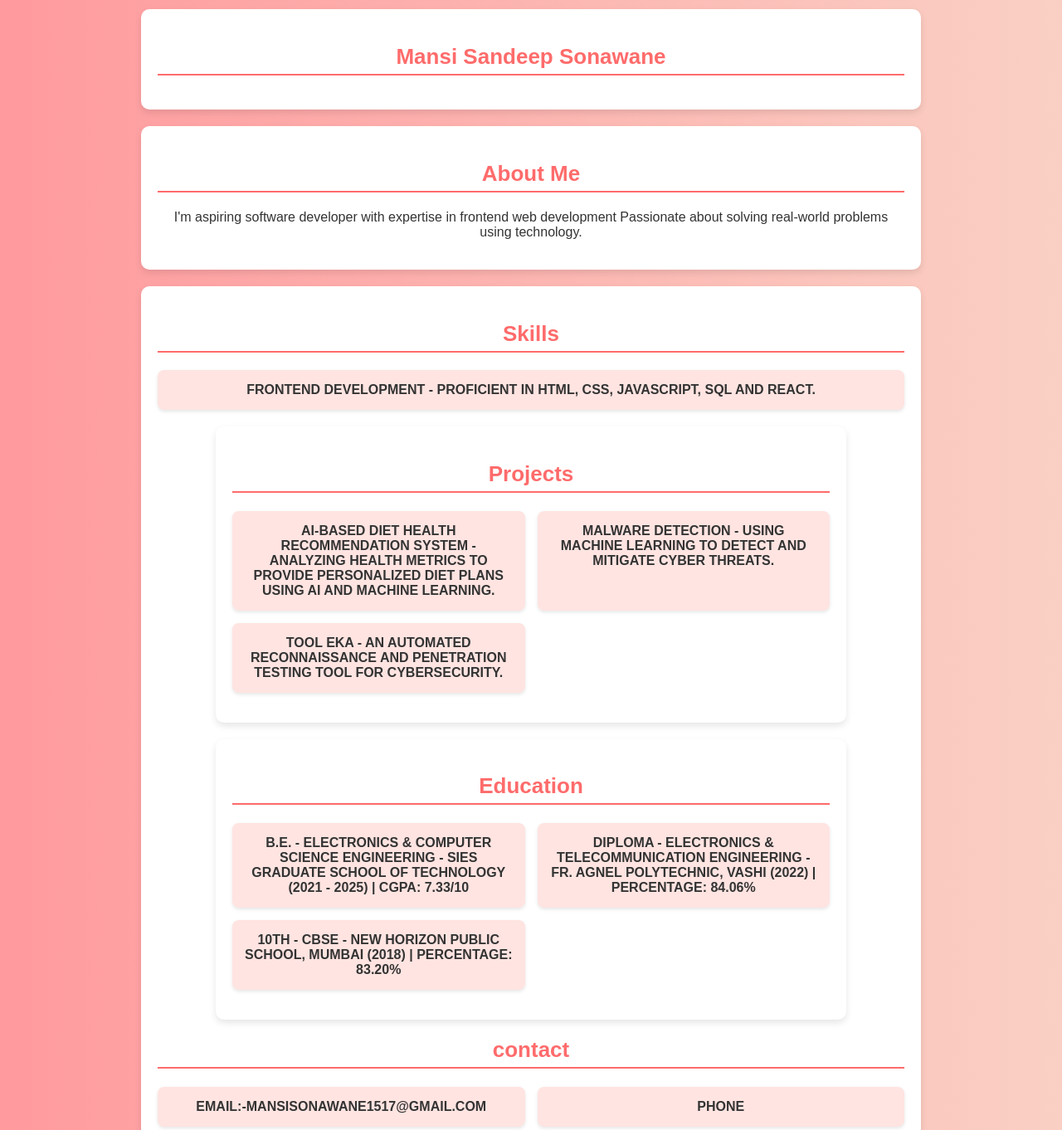
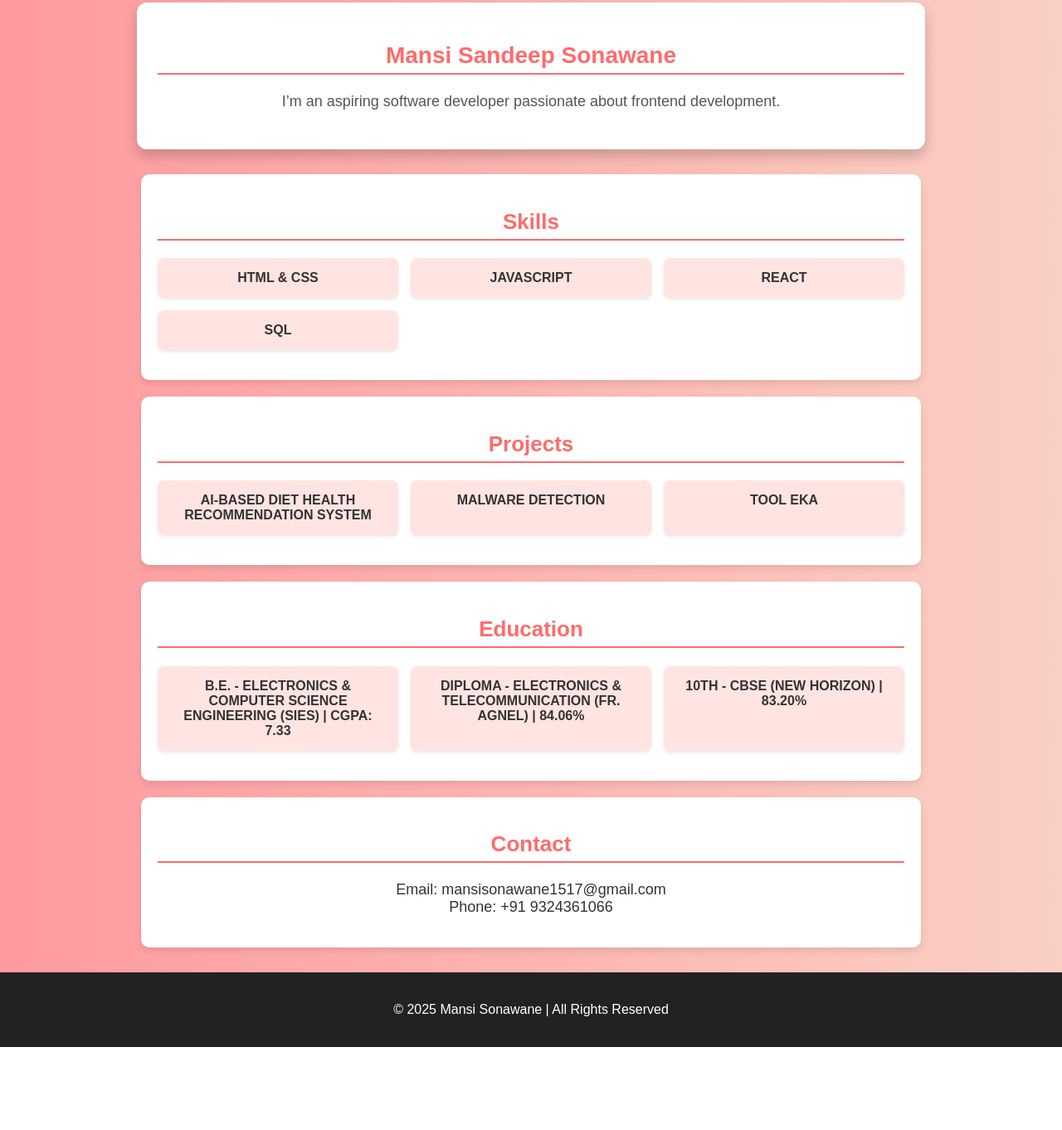
Before and after one commit to mansi1015-git/blog-website, a plain HTML site: page about.html in a window 1280 px wide. Shown: the part 184-1546 px from the top of the page at 83% size. After the commit the page ends 1446 px from the top, so only its background shows below. Drawn offline with Linux system fonts and the light colour scheme.

Commit message:
Update about.html

```diff
--- a/about.html
+++ b/about.html
@@ -1,4 +1,4 @@
-<<!DOCTYPE html>
+<!DOCTYPE html>
 <html lang="en">
 <head>
     <meta charset="UTF-8">
@@ -18,40 +18,46 @@
         </nav>
     </header>
     <main>
-        <section>
+        <section class="about-container">
             <h2>Mansi Sandeep Sonawane</h2>
+            <p>I’m an aspiring software developer passionate about frontend development.</p>
         </section>
-        <section>
-            <h2>About Me</h2>
-            <p>I'm aspiring software developer with expertise in frontend web development Passionate about solving real-world problems using technology.</p>
-        </section>
+
         <section>
             <h2>Skills</h2>
             <ul>
-                <li><strong>Frontend Development</strong> - Proficient in HTML, CSS, JavaScript, SQL and React.</li>
+                <li>HTML & CSS</li>
+                <li>JavaScript</li>
+                <li>React</li>
+                <li>SQL</li>
             </ul>
+        </section>
 
         <section>
             <h2>Projects</h2>
             <ul>
-                <li><strong>AI-Based Diet Health Recommendation System</strong> - Analyzing health metrics to provide personalized diet plans using AI and machine learning.</li>
-                <li><strong>Malware Detection</strong> - Using machine learning to detect and mitigate cyber threats.</li>
-                <li><strong>TOOL EKA</strong> - An automated reconnaissance and penetration testing tool for cybersecurity.</li>
+                <li>AI-Based Diet Health Recommendation System</li>
+                <li>Malware Detection</li>
+                <li>TOOL EKA</li>
             </ul>
         </section>
+
         <section>
             <h2>Education</h2>
             <ul>
-                <li><strong>B.E. - Electronics & Computer Science Engineering</strong> - SIES Graduate School of Technology (2021 - 2025) | CGPA: 7.33/10</li>
-                <li><strong>Diploma - Electronics & Telecommunication Engineering</strong> - Fr. Agnel Polytechnic, Vashi (2022) | Percentage: 84.06%</li>
-                <li><strong>10th - CBSE</strong> - New Horizon Public School, Mumbai (2018) | Percentage: 83.20%</li>
+                <li>B.E. - Electronics & Computer Science Engineering (SIES) | CGPA: 7.33</li>
+                <li>Diploma - Electronics & Telecommunication (Fr. Agnel) | 84.06%</li>
+                <li>10th - CBSE (New Horizon) | 83.20%</li>
             </ul>
         </section>
-        <h2>contact</h2>
-        <ul>
-            <li><strong>Email:-mansisonawane1517@gmail.com</strong></li>
-            <li><strong>Phone <NO:-9324361066></strong></li>
-        </ul>
+
+        <section>
+            <h2>Contact</h2>
+            <p class="contact-info">
+                Email: mansisonawane1517@gmail.com<br>
+                Phone: +91 9324361066
+            </p>
+        </section>
     </main>
     <footer>
         <p>&copy; 2025 Mansi Sonawane | All Rights Reserved</p>
```
